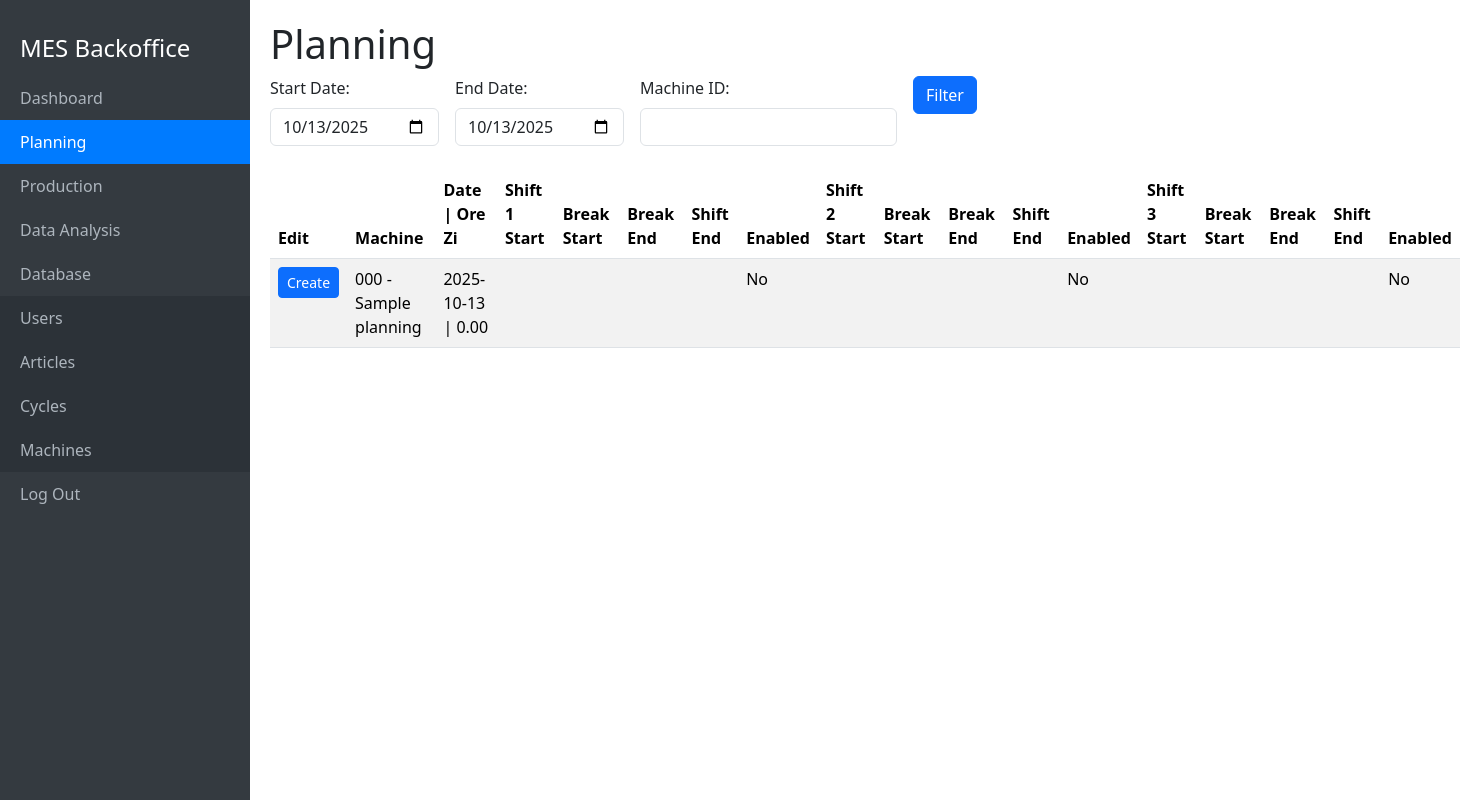
After one commit to tadrian0/mes, a PHP site: page /mes/planning in a window 1480 px wide. The commit adds this page. Run offline with PHP 8.4, Linux system fonts and the light colour scheme; the visitor is signed in with stand-in values (Sample User, id 1); tables that the repository leaves empty or names only in its code hold one stand-in row (values such as "Sample post").

Commit message:
Implemented features & code cleanup.

```diff
--- /dev/null
+++ b/includes/Config.php
@@ -0,0 +1,5 @@
+<?php
+$siteBaseUrl = "http://localhost/mes/";
+
+
+?>
--- /dev/null
+++ b/includes/Database.php
@@ -0,0 +1,9 @@
+<?php
+try {
+    $pdo = new PDO('mysql:host=localhost;dbname=mes', 'root', '', [
+        PDO::ATTR_ERRMODE => PDO::ERRMODE_EXCEPTION
+    ]);
+} catch (PDOException $e) {
+    die('Connection failed: ' . $e->getMessage());
+}
+?>
--- /dev/null
+++ b/includes/IsAdmin.php
@@ -0,0 +1,13 @@
+<?php
+function isAdmin()
+{
+    if (session_status() === PHP_SESSION_NONE) {
+        session_start();
+    }
+    if (!isset($_SESSION['user_id'])) {
+        header('Location: login.php');
+        exit;
+    }
+    return str_contains($_SESSION['roles'] ?? '', 'admin');
+}
+?>
--- a/includes/UserManager.php
+++ b/includes/UserManager.php
@@ -1,13 +1,15 @@
 <?php
-class UserManager {
+class UserManager
+{
     private $pdo;
 
-    public function __construct(PDO $pdo) {
+    public function __construct(PDO $pdo)
+    {
         $this->pdo = $pdo;
     }
 
-    // Create a new user
-    public function createUser(string $username, string $password, string $roles = 'operator'): bool {
+    public function createUser(string $username, string $password, string $roles = 'operator'): bool
+    {
         if (empty($username) || empty($password)) {
             return false;
         }
@@ -18,13 +20,12 @@ class UserManager {
             ');
             return $stmt->execute([$username, $password, $roles]);
         } catch (PDOException $e) {
-            // Log error in production; for MVP, return false
             return false;
         }
     }
 
-    // Read a user by ID
-    public function getUserById(int $userId): ?array {
+    public function getUserById(int $userId): ?array
+    {
         try {
             $stmt = $this->pdo->prepare('
                 SELECT OperatorID, OperatorUsername, OperatorRoles, CreatedAt, UpdatedAt
@@ -38,8 +39,8 @@ class UserManager {
         }
     }
 
-    // Read a user by username
-    public function getUserByUsername(string $username): ?array {
+    public function getUserByUsername(string $username): ?array
+    {
         try {
             $stmt = $this->pdo->prepare('
                 SELECT OperatorID, OperatorUsername, OperatorRoles, CreatedAt, UpdatedAt
@@ -53,8 +54,8 @@ class UserManager {
         }
     }
 
-    // Update a user’s details (username and/or roles; password updates optional)
-    public function updateUser(int $userId, ?string $username = null, ?string $password = null, ?string $roles = null): bool {
+    public function updateUser(int $userId, ?string $username = null, ?string $password = null, ?string $roles = null): bool
+    {
         $updates = [];
         $params = [];
         if ($username !== null && $username !== '') {
@@ -85,8 +86,8 @@ class UserManager {
         }
     }
 
-    // Delete a user
-    public function deleteUser(int $userId): bool {
+    public function deleteUser(int $userId): bool
+    {
         try {
             $stmt = $this->pdo->prepare('DELETE FROM Users WHERE OperatorID = ?');
             return $stmt->execute([$userId]);
@@ -95,8 +96,8 @@ class UserManager {
         }
     }
 
-    // List all users
-    public function listUsers(): array {
+    public function listUsers(): array
+    {
         try {
             $stmt = $this->pdo->query('
                 SELECT OperatorID, OperatorUsername, OperatorRoles, CreatedAt, UpdatedAt
--- a/login.php
+++ b/login.php
@@ -1,13 +1,11 @@
 <?php
 session_start();
 
-// Redirect if already logged in
 if (isset($_SESSION['user_id'])) {
     header('Location: dashboard.php');
     exit;
 }
 
-// Database connection
 try {
     $pdo = new PDO('mysql:host=localhost;dbname=mes', 'root', '', [
         PDO::ATTR_ERRMODE => PDO::ERRMODE_EXCEPTION
@@ -16,7 +14,6 @@ try {
     die('Connection failed: ' . $e->getMessage());
 }
 
-// Handle login
 $error = '';
 if ($_SERVER['REQUEST_METHOD'] === 'POST') {
     $username = trim($_POST['username'] ?? '');
@@ -30,7 +27,6 @@ if ($_SERVER['REQUEST_METHOD'] === 'POST') {
         $user = $stmt->fetch(PDO::FETCH_ASSOC);
 
         if ($user && $password === $user['OperatorPassword']) {
-            // Check for admin role
             $roles = explode(';', $user['OperatorRoles']);
             if (in_array('admin', $roles)) {
                 $_SESSION['user_id'] = $user['OperatorID'];
--- /dev/null
+++ b/planning.php
@@ -0,0 +1,207 @@
+<?php
+require_once 'includes/UserManager.php';
+require_once 'includes/Database.php';
+require_once 'includes/IsAdmin.php';
+require_once 'includes/Config.php';
+
+$isAdmin = isAdmin();
+$readOnly = !$isAdmin;
+
+$userManager = new UserManager($pdo);
+
+function calculateOreZi($row)
+{
+    $totalSeconds = 0;
+    for ($shift = 1; $shift <= 3; $shift++) {
+        if ($row["shift{$shift}_enabled"]) {
+            $start = new DateTime($row["shift{$shift}_start"] ?: '00:00:00');
+            $end = new DateTime($row["shift{$shift}_end"] ?: '00:00:00');
+            $breakStart = new DateTime($row["shift{$shift}_break_start"] ?: '00:00:00');
+            $breakEnd = new DateTime($row["shift{$shift}_break_end"] ?: '00:00:00');
+
+            $shiftSeconds = ($end->getTimestamp() - $start->getTimestamp()) - ($breakEnd->getTimestamp() - $breakStart->getTimestamp());
+            $totalSeconds += $shiftSeconds > 0 ? $shiftSeconds : 0;
+        }
+    }
+    return number_format($totalSeconds / 3600, 2);
+}
+
+$startDate = isset($_GET['start_date']) ? $_GET['start_date'] : date('Y-m-d');
+$endDate = isset($_GET['end_date']) ? $_GET['end_date'] : date('Y-m-d');
+$machineId = isset($_GET['machine_id']) ? $_GET['machine_id'] : '';
+
+$dates = [];
+$currentDate = new DateTime($startDate);
+$end = new DateTime($endDate);
+$end->modify('+1 day');
+while ($currentDate < $end) {
+    $dates[] = $currentDate->format('Y-m-d');
+    $currentDate->modify('+1 day');
+}
+
+$machineFilter = $machineId ? "machine_code LIKE :machine_id" : "1=1";
+$stmt = $pdo->prepare("SELECT DISTINCT machine_code, machine_name FROM machine_planning WHERE $machineFilter ORDER BY machine_code");
+if ($machineId)
+    $stmt->bindValue(':machine_id', "%$machineId%");
+$stmt->execute();
+$machines = $stmt->fetchAll(PDO::FETCH_ASSOC);
+
+$rows = [];
+foreach ($machines as $machine) {
+    for ($d = 0; $d < count($dates); $d++) {
+        $date = $dates[$d];
+        $stmt = $pdo->prepare("SELECT * FROM machine_planning WHERE machine_code = :code AND plan_date = :date");
+        $stmt->execute(['code' => $machine['machine_code'], 'date' => $date]);
+        $row = $stmt->fetch(PDO::FETCH_ASSOC);
+        if (!$row) {
+            $row = [
+                'id' => null,
+                'machine_code' => $machine['machine_code'],
+                'machine_name' => $machine['machine_name'],
+                'plan_date' => $date,
+                'shift1_enabled' => 0,
+                'shift1_start' => null,
+                'shift1_break_start' => null,
+                'shift1_break_end' => null,
+                'shift1_end' => null,
+                'shift2_enabled' => 0,
+                'shift2_start' => null,
+                'shift2_break_start' => null,
+                'shift2_break_end' => null,
+                'shift2_end' => null,
+                'shift3_enabled' => 0,
+                'shift3_start' => null,
+                'shift3_break_start' => null,
+                'shift3_break_end' => null,
+                'shift3_end' => null,
+            ];
+        }
+        $rows[] = $row;
+    }
+}
+?>
+
+<!DOCTYPE html>
+<html lang="en">
+
+<head>
+    <meta charset="UTF-8">
+    <meta name="viewport" content="width=device-width, initial-scale=1.0">
+    <title>MES Backoffice - Planning</title>
+    <link href="https://cdn.jsdelivr.net/npm/bootstrap@5.3.3/dist/css/bootstrap.min.css" rel="stylesheet"
+        integrity="sha384-QWTKZyjpPEjISv5WaRU9OFeRpok6YctnYmDr5pNlyT2bRjXh0JMhjY6hW+ALEwIH" crossorigin="anonymous">
+    <link href="<?= $siteBaseUrl ?>styles/backoffice.css" rel="stylesheet" />
+</head>
+
+<body>
+    <div class="sidebar">
+        <div class="sidebar-header">MES Backoffice</div>
+        <nav class="nav flex-column">
+            <a class="nav-link" href="/mes/dashboard">Dashboard</a>
+            <a class="nav-link active" href="/mes/planning">Planning</a>
+            <a class="nav-link" href="/mes/production">Production</a>
+            <a class="nav-link" href="/mes/data-analysis">Data Analysis</a>
+            <a class="nav-link" data-bs-toggle="collapse" href="#databaseMenu" role="button" aria-expanded="true"
+                aria-controls="databaseMenu">
+                Database
+            </a>
+            <div class="collapse show" id="databaseMenu">
+                <a class="nav-link" href="/mes/users">Users</a>
+                <a class="nav-link" href="/mes/articles">Articles</a>
+                <a class="nav-link" href="/mes/cycles">Cycles</a>
+                <a class="nav-link" href="/mes/machines">Machines</a>
+            </div>
+            <a class="nav-link" href="/mes/logout">Log Out</a>
+        </nav>
+    </div>
+
+    <div class="content">
+        <h1>Planning</h1>
+
+        <form method="GET" class="mb-4">
+            <div class="row g-3">
+                <div class="col-auto">
+                    <label for="start_date" class="form-label">Start Date:</label>
+                    <input type="date" id="start_date" name="start_date"
+                        value="<?php echo htmlspecialchars($startDate); ?>" class="form-control">
+                </div>
+                <div class="col-auto">
+                    <label for="end_date" class="form-label">End Date:</label>
+                    <input type="date" id="end_date" name="end_date" value="<?php echo htmlspecialchars($endDate); ?>"
+                        class="form-control">
+                </div>
+                <div class="col-auto">
+                    <label for="machine_id" class="form-label">Machine ID:</label>
+                    <input type="text" id="machine_id" name="machine_id"
+                        value="<?php echo htmlspecialchars($machineId); ?>" class="form-control">
+                </div>
+                <div class="col-auto">
+                    <button type="submit" class="btn btn-primary">Filter</button>
+                </div>
+            </div>
+        </form>
+
+        <table class="table table-striped">
+            <thead>
+                <tr>
+                    <th>Edit</th>
+                    <th>Machine</th>
+                    <th>Date | Ore Zi</th>
+                    <th>Shift 1 Start</th>
+                    <th>Break Start</th>
+                    <th>Break End</th>
+                    <th>Shift End</th>
+                    <th>Enabled</th>
+                    <th>Shift 2 Start</th>
+                    <th>Break Start</th>
+                    <th>Break End</th>
+                    <th>Shift End</th>
+                    <th>Enabled</th>
+                    <th>Shift 3 Start</th>
+                    <th>Break Start</th>
+                    <th>Break End</th>
+                    <th>Shift End</th>
+                    <th>Enabled</th>
+                </tr>
+            </thead>
+            <tbody>
+                <?php foreach ($rows as $row): ?>
+                    <tr>
+                        <td>
+                            <?php if ($row['id']): ?>
+                                <a href="edit.php?id=<?php echo htmlspecialchars($row['id']); ?>"
+                                    class="btn btn-sm btn-warning <?php echo $readOnly ? 'disabled-link' : ''; ?>" <?php echo $readOnly ? 'disabled' : ''; ?>>Edit</a>
+                            <?php else: ?>
+                                <a href="edit.php?machine_code=<?php echo htmlspecialchars($row['machine_code']); ?>&date=<?php echo htmlspecialchars($row['plan_date']); ?>"
+                                    class="btn btn-sm btn-primary <?php echo $readOnly ? 'disabled-link' : ''; ?>" <?php echo $readOnly ? 'disabled' : ''; ?>>Create</a>
+                            <?php endif; ?>
+                        </td>
+                        <td><?php echo htmlspecialchars($row['machine_code'] . ' - ' . $row['machine_name']); ?></td>
+                        <td><?php echo htmlspecialchars($row['plan_date'] . ' | ' . calculateOreZi($row)); ?></td>
+                        <td><?php echo htmlspecialchars($row['shift1_start'] ?? ''); ?></td>
+                        <td><?php echo htmlspecialchars($row['shift1_break_start'] ?? ''); ?></td>
+                        <td><?php echo htmlspecialchars($row['shift1_break_end'] ?? ''); ?></td>
+                        <td><?php echo htmlspecialchars($row['shift1_end'] ?? ''); ?></td>
+                        <td><?php echo $row['shift1_enabled'] ? 'Yes' : 'No'; ?></td>
+                        <td><?php echo htmlspecialchars($row['shift2_start'] ?? ''); ?></td>
+                        <td><?php echo htmlspecialchars($row['shift2_break_start'] ?? ''); ?></td>
+                        <td><?php echo htmlspecialchars($row['shift2_break_end'] ?? ''); ?></td>
+                        <td><?php echo htmlspecialchars($row['shift2_end'] ?? ''); ?></td>
+                        <td><?php echo $row['shift2_enabled'] ? 'Yes' : 'No'; ?></td>
+                        <td><?php echo htmlspecialchars($row['shift3_start'] ?? ''); ?></td>
+                        <td><?php echo htmlspecialchars($row['shift3_break_start'] ?? ''); ?></td>
+                        <td><?php echo htmlspecialchars($row['shift3_break_end'] ?? ''); ?></td>
+                        <td><?php echo htmlspecialchars($row['shift3_end'] ?? ''); ?></td>
+                        <td><?php echo $row['shift3_enabled'] ? 'Yes' : 'No'; ?></td>
+                    </tr>
+                <?php endforeach; ?>
+            </tbody>
+        </table>
+    </div>
+
+    <script src="https://cdn.jsdelivr.net/npm/bootstrap@5.3.3/dist/js/bootstrap.bundle.min.js"
+        integrity="sha384-YvpcrYf0tY3lHB60NNkmXc5s9fDVZLESaAA55NDzOxhy9GkcIdslK1eN7N6jIeHz"
+        crossorigin="anonymous"></script>
+</body>
+
+</html>
--- /dev/null
+++ b/styles/backoffice.css
@@ -0,0 +1,48 @@
+body {
+    display: flex;
+    min-height: 100vh;
+    margin: 0;
+}
+
+.sidebar {
+    width: 250px;
+    background-color: #343a40;
+    color: white;
+    position: fixed;
+    top: 0;
+    bottom: 0;
+    padding-top: 20px;
+}
+
+.sidebar a {
+    color: #adb5bd;
+    text-decoration: none;
+    padding: 10px 20px;
+    display: block;
+}
+
+.sidebar a:hover {
+    color: white;
+    background-color: #495057;
+}
+
+.sidebar .nav-link.active {
+    color: white;
+    background-color: #007bff;
+}
+
+.sidebar .collapse {
+    background-color: #2c3238;
+}
+
+.content {
+    margin-left: 250px;
+    padding: 20px;
+    flex-grow: 1;
+}
+
+.sidebar-header {
+    font-size: 1.5rem;
+    padding: 10px 20px;
+    color: white;
+}
```
Also changed, not shown: dashboard.php (+19 -56 lines), includes/Sidebar.php (added, +30 -0 lines), users.php (+41 -73 lines), .htaccess.
